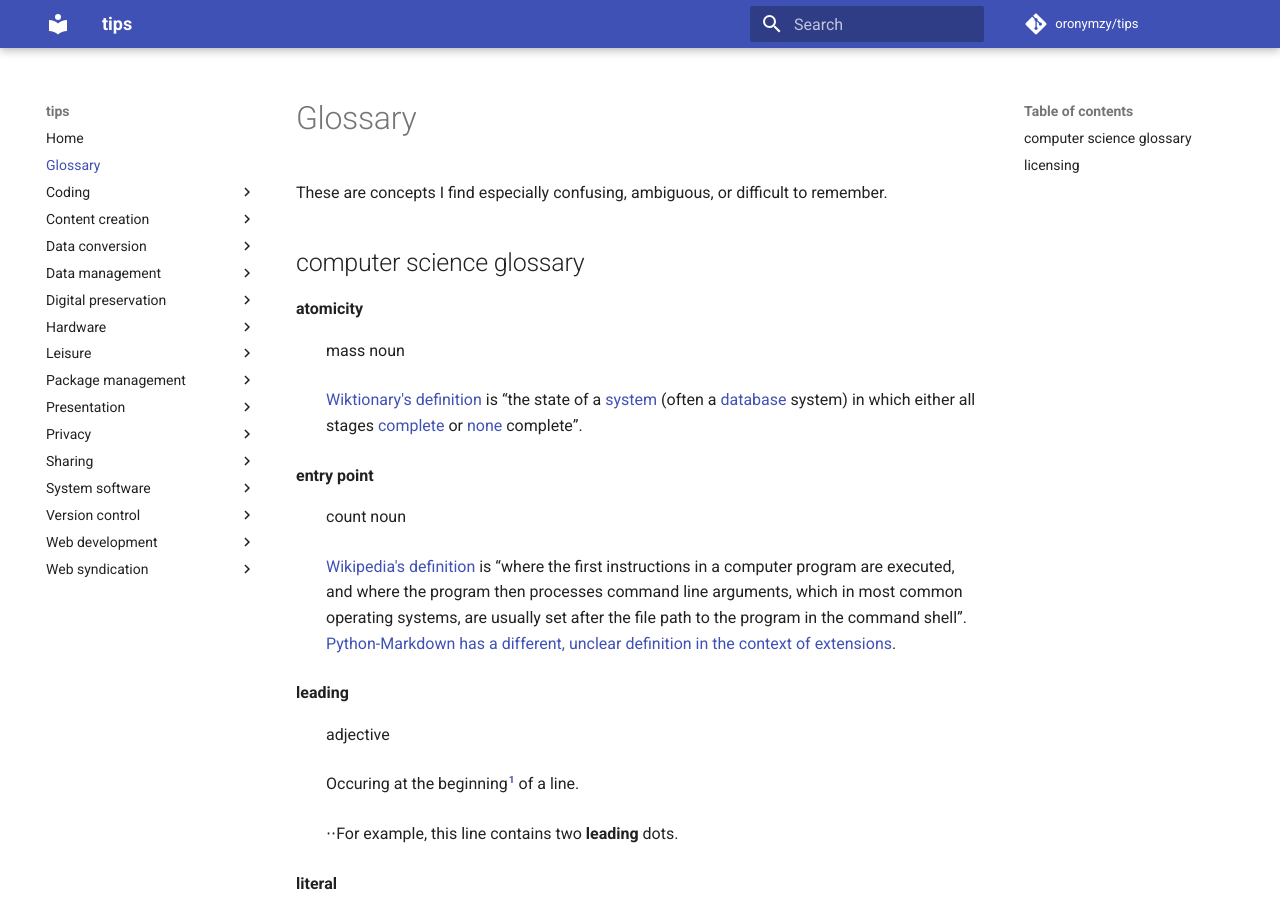
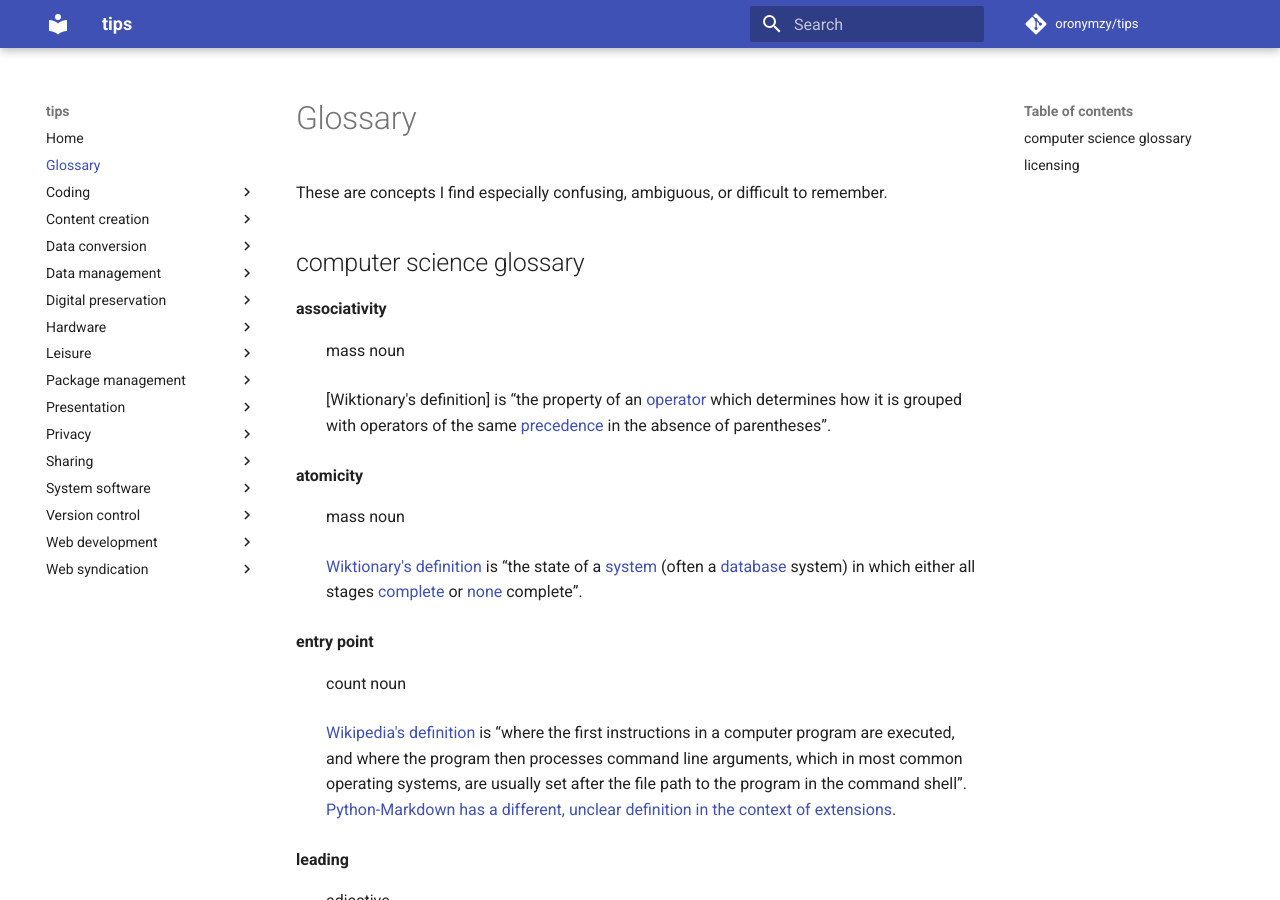
Before and after one commit to oronymzy/tips, an MkDocs documentation site: the page built from docs/glossry.md, in a window 1280 px wide and 900 px high. Built offline with MkDocs 1.6.1 and Material for MkDocs 9.7.7, drawn with Linux system fonts in a browser that asks for light colours; comment, search, counter and statistics services are not loaded.

Commit message:
Add 'associativity' concept

```diff
--- a/docs/glossry.md
+++ b/docs/glossry.md
@@ -2,6 +2,10 @@
 These are concepts I find especially confusing, ambiguous, or difficult to remember.
 
 ## computer science glossary
+
+**associativity** {: #associativitydef }
+: mass noun
+: [Wiktionary's definition] is “the property of an [operator](https://en.wiktionary.org/wiki/operator) which determines how it is grouped with operators of the same [precedence](https://en.wiktionary.org/wiki/precedence) in the absence of parentheses”.
 
 **atomicity** {: #atomicitydef }
 : mass noun
@@ -42,6 +46,7 @@ These are concepts I find especially confusing, ambiguous, or difficult to remem
 
 on Wikipedia, with modifications, and:
 
+- [associativity](https://en.wiktionary.org/w/index.php?title=associativity&oldid=49893698)
 - [atomicity](https://en.wiktionary.org/w/index.php?title=atomicity&oldid=50343477)
 - [truncate](https://en.wiktionary.org/w/index.php?title=truncate&oldid=51196049)
 
```
